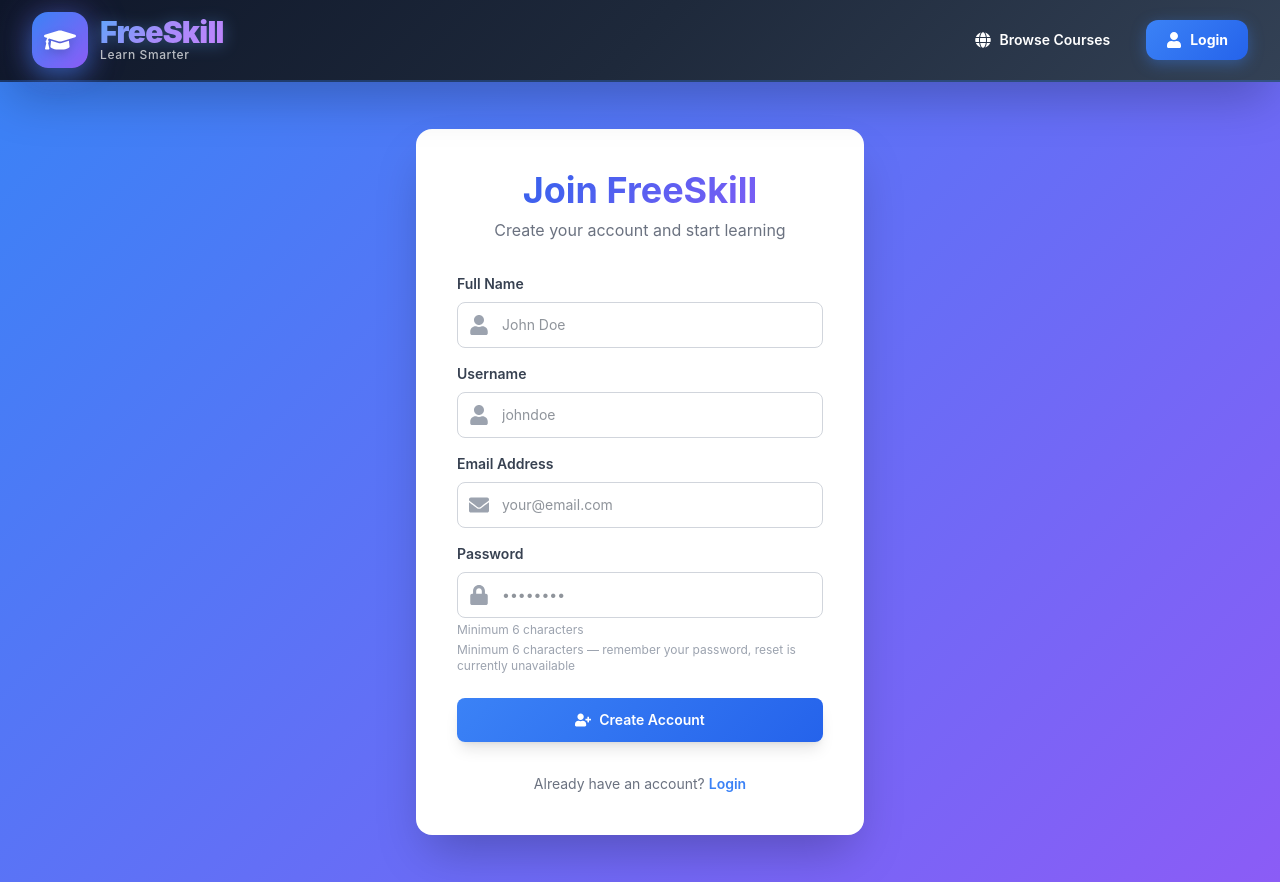
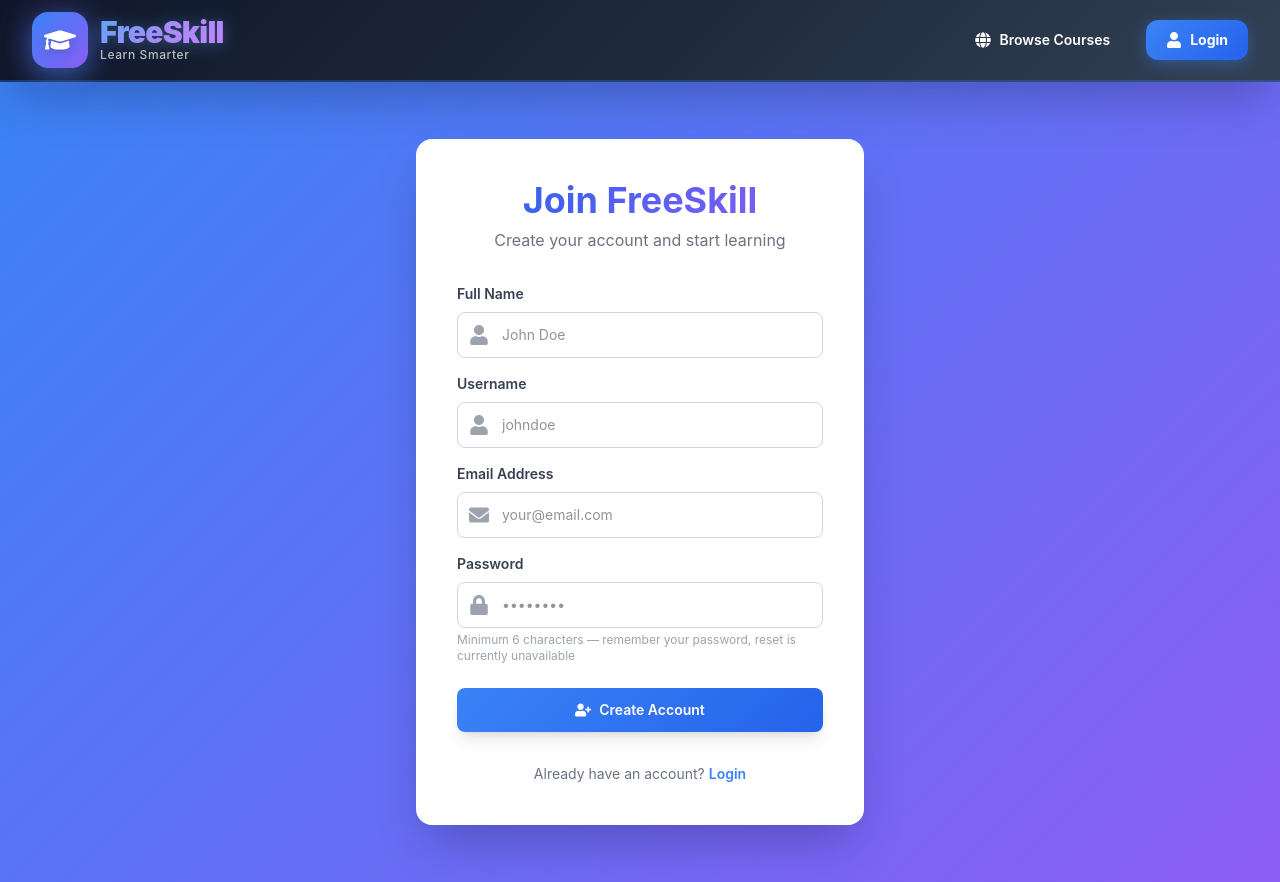
Before and after one commit to Abhishek-Negi01/FreeSkill, a React app in the folder client/: page /register in a window 1280 px wide. Built offline with nearby package versions, Linux system fonts and the light colour scheme; no server answers; the HTML template or start-up script is replaced by a standard one.

Commit message:
feat(auth): update registration page to clarify password requirements and reset availability

```diff
--- a/client/src/pages/auth/Register.jsx
+++ b/client/src/pages/auth/Register.jsx
@@ -185,9 +185,7 @@ const Register = () => {
                 style={{ background: "white", color: "#1f2937" }}
               />
             </div>
-            <p className="text-xs mt-1" style={{ color: "#9ca3af" }}>
-              Minimum 6 characters
-            </p>
+
             <p className="text-xs mt-1" style={{ color: "#9ca3af" }}>
               Minimum 6 characters — remember your password, reset is currently
               unavailable
```
